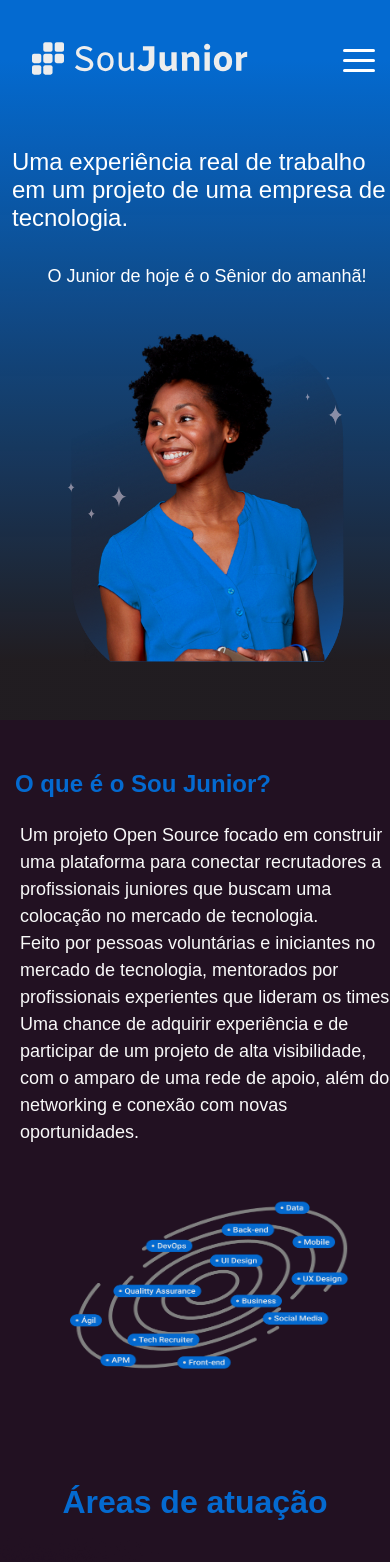
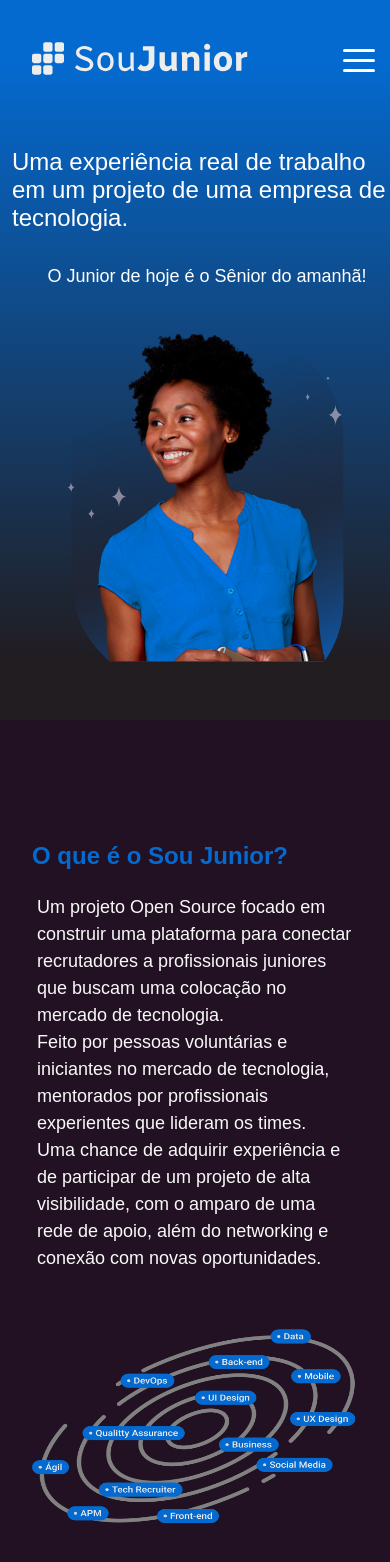
Before and after one commit to SouJunior/site-webapp, a Next.js app: page / in a window 390 px wide. Shown: the top 1562 px of the page. Built offline with nearby package versions, Linux system fonts and the light colour scheme; a web font is replaced by a local one.

Commit message:
fix: container about section

```diff
--- a/components/AboutSection/AboutSection.module.css
+++ b/components/AboutSection/AboutSection.module.css
@@ -1,20 +1,19 @@
 @import url("https://fonts.googleapis.com/css2?family=Radio+Canada:ital,wght@0,300;0,400;0,500;0,600;0,700;1,300;1,400;1,500;1,600;1,700&display=swap");
+
+.AboutSection {
+  display: flex;
+  place-content: center;
+}
 
 .container {
   display: flex;
   max-width: 1089px;
-  /* flex-direction: row; */
-  justify-content: center;
-  align-items: center;
-  /* padding: 72px 176px; */
   background-color: #212;
-  margin: 0 auto;
   font-family: "Radio Canada", sans-serif;
   gap: 40px;
 }
 
 .alight {
-  /* flex: 1; */
   display: flex;
   flex-direction: column;
   gap: 19px;
@@ -37,24 +36,20 @@
 
 .galaxia {
   flex: 1;
+  object-fit: contain;
+  background: url("/assets/fill-effect.webp") no-repeat cover top 69px right -70px;
 }
 
 @media (max-width: 900px) {
   .container {
-    display: flex;
     flex-direction: column;
-    justify-content: center;
+    width: 100%;
+    padding: 72px 32px;
     align-items: center;
-    width: 100%;
-    height: auto;
-    margin: 0 15px;
   }
 
   .alight {
-    display: flex;
-    flex-direction: column;
-    align-items: left;
-    max-width: 100vw;
+    /* align-items: ; */
   }
 
   .title {
@@ -62,12 +57,9 @@
   }
 
   .text {
-    width: 100vw;
-    align-items: center;
+    max-width: 100%;
   }
 
   .galaxia {
-    width: 280px;
-    height: 421px;
   }
 }
--- a/components/AboutSection/index.jsx
+++ b/components/AboutSection/index.jsx
@@ -5,7 +5,8 @@ import styles from "./AboutSection.module.css";
 
 export const AboutSection = () => {
   return (
-    <section className={styles.container} id={"sobre"}>
+    <section className={styles.AboutSection} id={"sobre"}>
+      <div className={styles.container}>
         <div className={styles.alight}>
           <h1 className={styles.title}> O que é o Sou Junior?</h1>
           <p className={styles.text}>
@@ -29,6 +30,7 @@ export const AboutSection = () => {
             height={409}
           />
         </div>
+      </div>
     </section>
   );
 };
```
Lines whose indentation alone changed are shown as unchanged.
